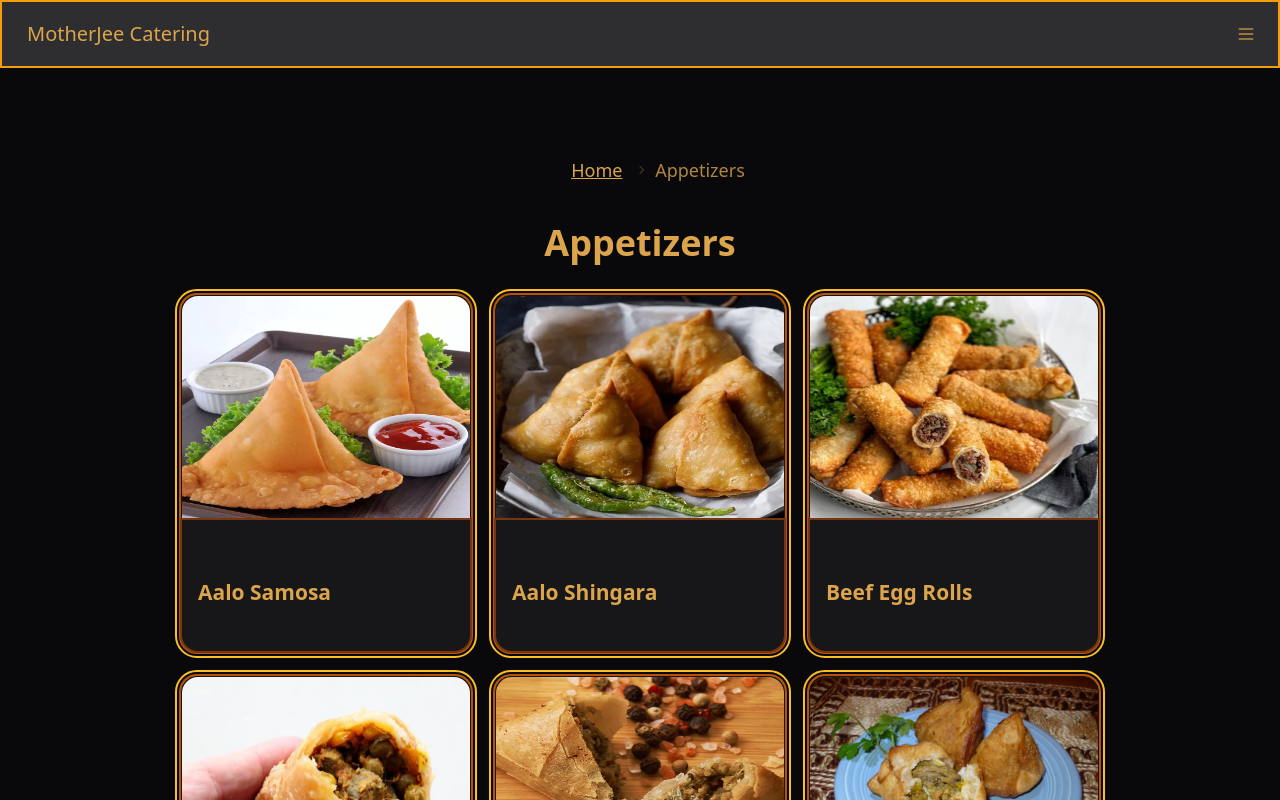
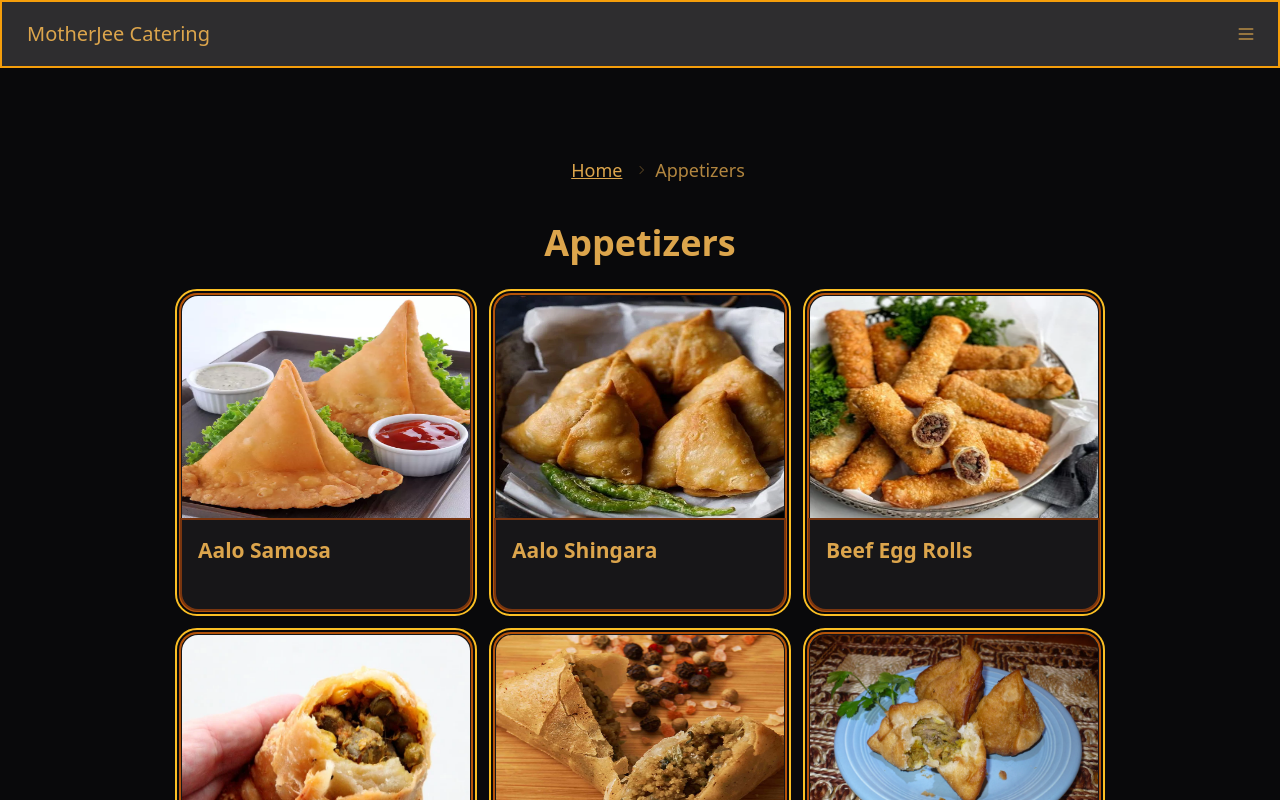
Before and after one commit to ebrahim95/motherjee_catering, a React (Vite) app: page /#/food_category/Appetizers in a window 1280 px wide. Shown: the top 800 px of the page. Built offline with nearby package versions, Linux system fonts and the light colour scheme.

Commit message:
edited margin and added flex property

```diff
--- a/src/components/FoodType.tsx
+++ b/src/components/FoodType.tsx
@@ -11,9 +11,9 @@ interface Props {
 const FoodCard = (props: result_no_catergoy) => {
   return (
     <div className="card card-compact card-bordered max-w-sm bg-base-200 shadow-md ring-2 ring-amber-700  outline outline-2 outline-amber-400 outline-offset-4 rounded-2xl">
-      <figure className='m-0'><img className="w-72 h-48 lg:h-56" src={props?.Image} alt={props?.Name} /></figure>
+      <figure className='m-0'><img className="w-72 h-48 lg:h-56 flex place-items-center place-content-center" src={props?.Image} alt={props?.Name} /></figure>
       <div className="card-body ring-2 ring-amber-900 rounded-b-2xl hover:bg-secondary-focus">
-        <h2 className="card-title">{props?.Name} <br />{props?.Bengali}</h2>
+        <h2 className="card-title mt-0">{props?.Name} <br />{props?.Bengali}</h2>
         <p>{props?.Description}</p>
         {/* <div className="card-actions justify-end"> */}
         {/*   <button className="btn btn-primary">Buy Now</button> */}
```
